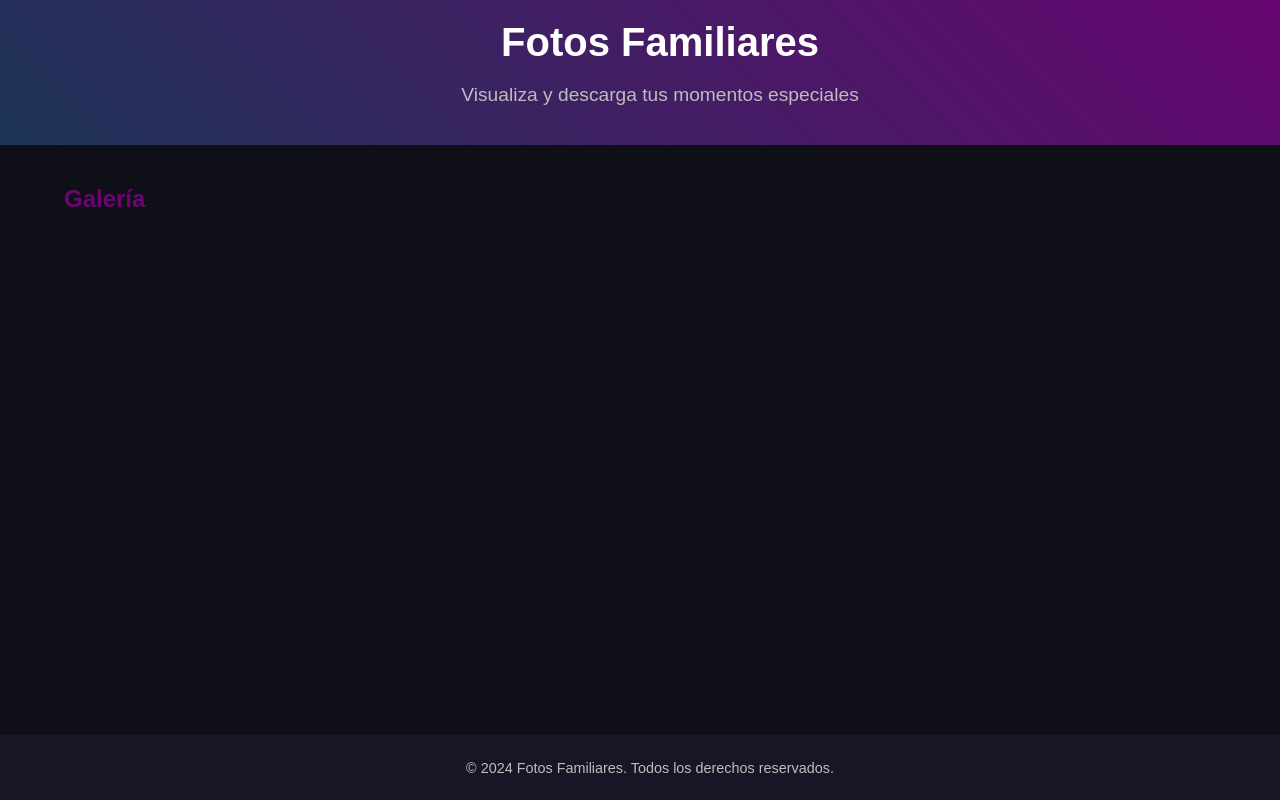
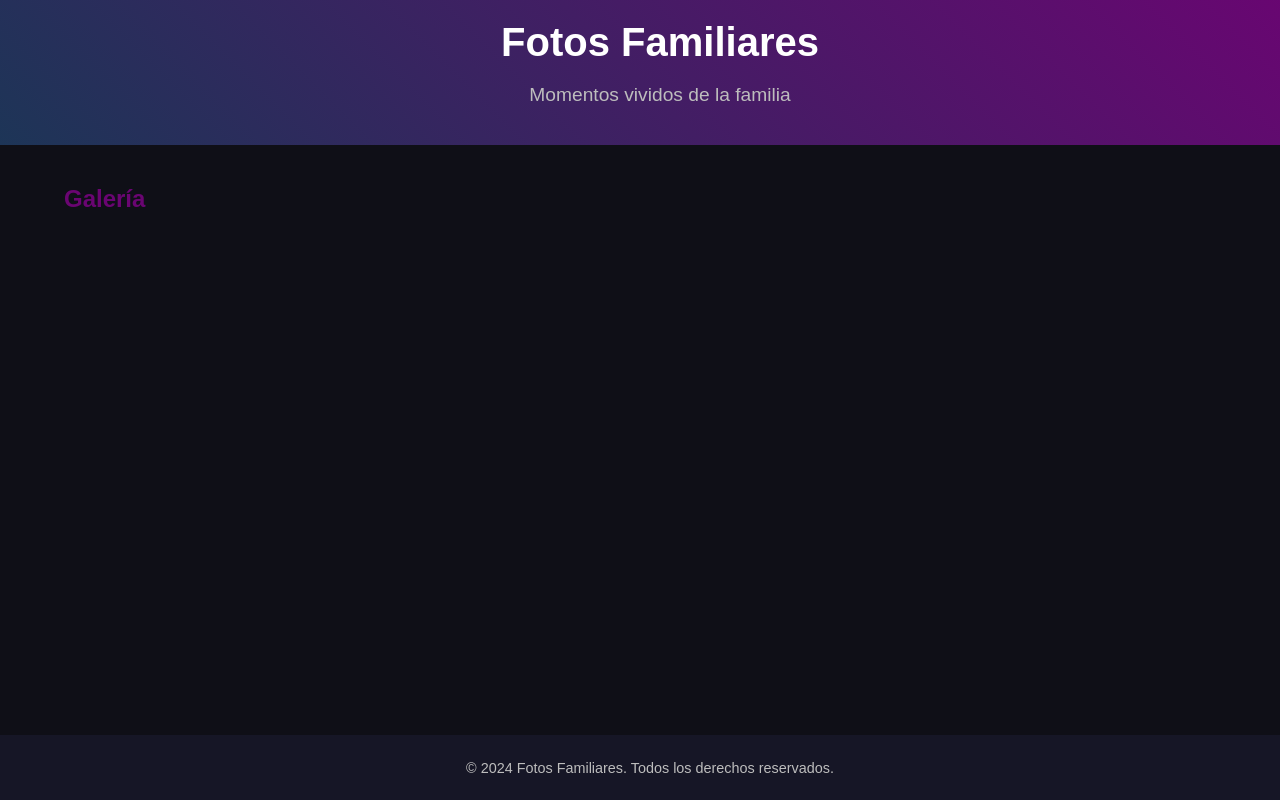
Before and after one commit to JulioEguis/fotosfamiliares, a plain HTML site: page index.html in a window 1280 px wide. Shown: the top 800 px of the page. Drawn offline with Linux system fonts and the light colour scheme; no server answers.

Commit message:
Add files via upload

```diff
--- a/index.html
+++ b/index.html
@@ -5,30 +5,25 @@
     <meta name="viewport" content="width=device-width, initial-scale=1.0">
     <title>Fotos Familiares</title>
 
-        <head>
+    <!-- Open Graph Meta Tags -->
     <meta property="og:title" content="Fotos Familiares">
     <meta property="og:description" content="Galería de fotos familiares de Julio Eguis.">
-            <meta property="og:image" content="https://julioeguis.github.io/fotosfamiliares/cumplemamaa.jpg">
+    <meta property="og:image" content="https://julioeguis.github.io/fotosfamiliares/images/cumplemamaa.jpg">
     <meta property="og:url" content="https://julioeguis.github.io/fotosfamiliares/">
     <meta property="og:type" content="website">
     <meta property="og:site_name" content="Fotos Familiares">
-        </head>
 
-
-
-
+    <!-- CSS y JS -->
     <link rel="stylesheet" href="./styles.css">
     <script defer src="./script.js"></script>
 </head>
-
 <body>
     <header>
         <h1>Fotos Familiares</h1>
-        <p>Visualiza y descarga tus momentos especiales</p>
+        <p>Momentos vividos de la familia</p>
     </header>
 
     <main>
-        <!-- Sección de Galería -->
         <section id="gallery-section">
             <h2>Galería</h2>
             <div id="gallery" class="gallery">
```
Lines whose indentation alone changed are shown as unchanged.
